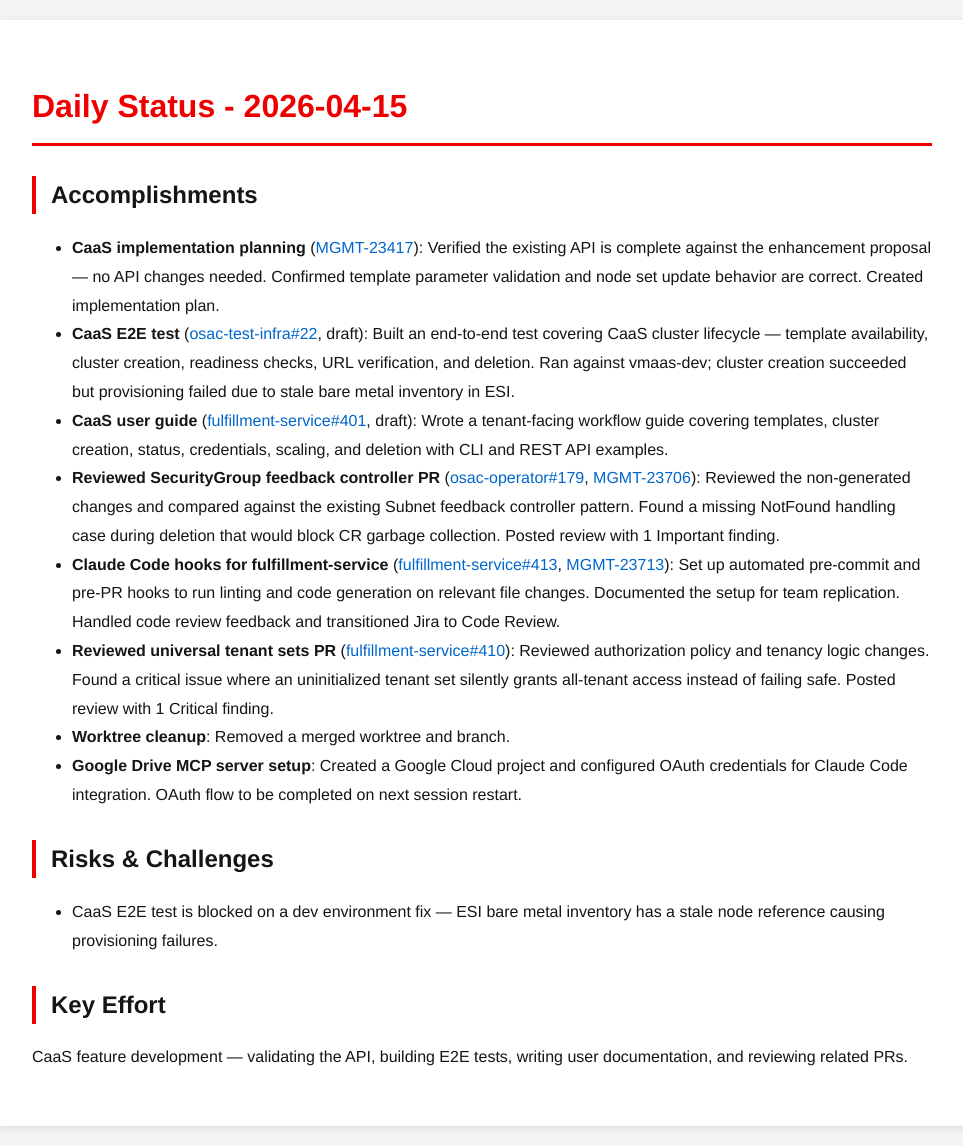
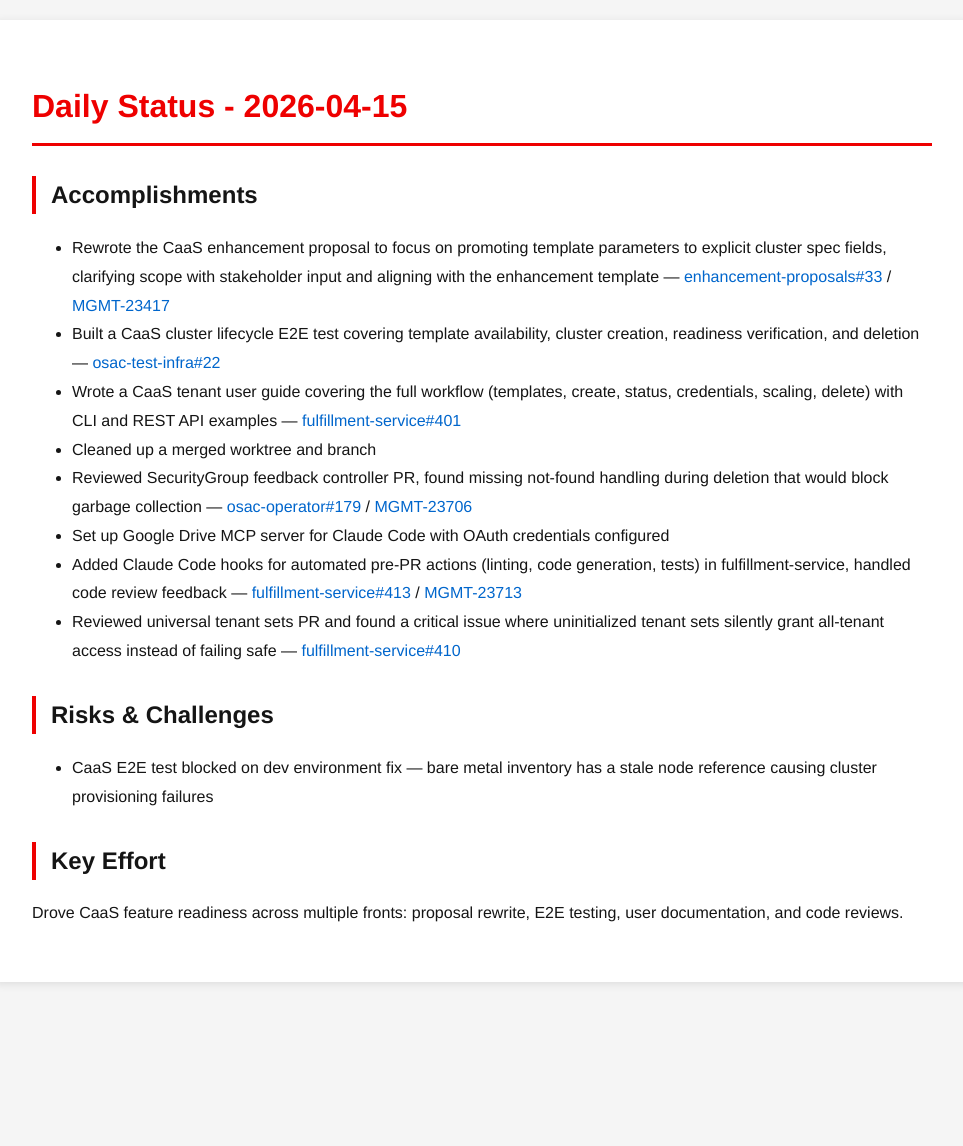
Before and after one commit to tzvatot/daily-status, a Jekyll site: the page built from 2026-04-15.md, in a window 1280 px wide. Shown: the whole page, without its empty margins (158-1121 px from the left). Built offline with Jekyll 4.4.1, drawn with Linux system fonts in a browser that asks for light colours; after the commit the page ends 1002 px from its top, so only the background shows below that.

Commit message:
Daily status update - 2026-04-15

```diff
--- a/2026-04-15.md
+++ b/2026-04-15.md
@@ -7,17 +7,17 @@ date: 2026-04-15
 # Daily Status - 2026-04-15
 
 ## Accomplishments
-- **CaaS implementation planning** ([MGMT-23417](https://issues.redhat.com/browse/MGMT-23417)): Verified the existing API is complete against the enhancement proposal — no API changes needed. Confirmed template parameter validation and node set update behavior are correct. Created implementation plan.
-- **CaaS E2E test** ([osac-test-infra#22](https://github.com/osac-project/osac-test-infra/pull/22), draft): Built an end-to-end test covering CaaS cluster lifecycle — template availability, cluster creation, readiness checks, URL verification, and deletion. Ran against vmaas-dev; cluster creation succeeded but provisioning failed due to stale bare metal inventory in ESI.
-- **CaaS user guide** ([fulfillment-service#401](https://github.com/osac-project/fulfillment-service/pull/401), draft): Wrote a tenant-facing workflow guide covering templates, cluster creation, status, credentials, scaling, and deletion with CLI and REST API examples.
-- **Reviewed SecurityGroup feedback controller PR** ([osac-operator#179](https://github.com/osac-project/osac-operator/pull/179), [MGMT-23706](https://issues.redhat.com/browse/MGMT-23706)): Reviewed the non-generated changes and compared against the existing Subnet feedback controller pattern. Found a missing NotFound handling case during deletion that would block CR garbage collection. Posted review with 1 Important finding.
-- **Claude Code hooks for fulfillment-service** ([fulfillment-service#413](https://github.com/osac-project/fulfillment-service/pull/413), [MGMT-23713](https://issues.redhat.com/browse/MGMT-23713)): Set up automated pre-commit and pre-PR hooks to run linting and code generation on relevant file changes. Documented the setup for team replication. Handled code review feedback and transitioned Jira to Code Review.
-- **Reviewed universal tenant sets PR** ([fulfillment-service#410](https://github.com/osac-project/fulfillment-service/pull/410)): Reviewed authorization policy and tenancy logic changes. Found a critical issue where an uninitialized tenant set silently grants all-tenant access instead of failing safe. Posted review with 1 Critical finding.
-- **Worktree cleanup**: Removed a merged worktree and branch.
-- **Google Drive MCP server setup**: Created a Google Cloud project and configured OAuth credentials for Claude Code integration. OAuth flow to be completed on next session restart.
+- Rewrote the CaaS enhancement proposal to focus on promoting template parameters to explicit cluster spec fields, clarifying scope with stakeholder input and aligning with the enhancement template — [enhancement-proposals#33](https://github.com/osac-project/enhancement-proposals/pull/33) / [MGMT-23417](https://issues.redhat.com/browse/MGMT-23417)
+- Built a CaaS cluster lifecycle E2E test covering template availability, cluster creation, readiness verification, and deletion — [osac-test-infra#22](https://github.com/osac-project/osac-test-infra/pull/22)
+- Wrote a CaaS tenant user guide covering the full workflow (templates, create, status, credentials, scaling, delete) with CLI and REST API examples — [fulfillment-service#401](https://github.com/osac-project/fulfillment-service/pull/401)
+- Cleaned up a merged worktree and branch
+- Reviewed SecurityGroup feedback controller PR, found missing not-found handling during deletion that would block garbage collection — [osac-operator#179](https://github.com/osac-project/osac-operator/pull/179) / [MGMT-23706](https://issues.redhat.com/browse/MGMT-23706)
+- Set up Google Drive MCP server for Claude Code with OAuth credentials configured
+- Added Claude Code hooks for automated pre-PR actions (linting, code generation, tests) in fulfillment-service, handled code review feedback — [fulfillment-service#413](https://github.com/osac-project/fulfillment-service/pull/413) / [MGMT-23713](https://issues.redhat.com/browse/MGMT-23713)
+- Reviewed universal tenant sets PR and found a critical issue where uninitialized tenant sets silently grant all-tenant access instead of failing safe — [fulfillment-service#410](https://github.com/osac-project/fulfillment-service/pull/410)
 
 ## Risks & Challenges
-- CaaS E2E test is blocked on a dev environment fix — ESI bare metal inventory has a stale node reference causing provisioning failures.
+- CaaS E2E test blocked on dev environment fix — bare metal inventory has a stale node reference causing cluster provisioning failures
 
 ## Key Effort
-CaaS feature development — validating the API, building E2E tests, writing user documentation, and reviewing related PRs.
+Drove CaaS feature readiness across multiple fronts: proposal rewrite, E2E testing, user documentation, and code reviews.
```
